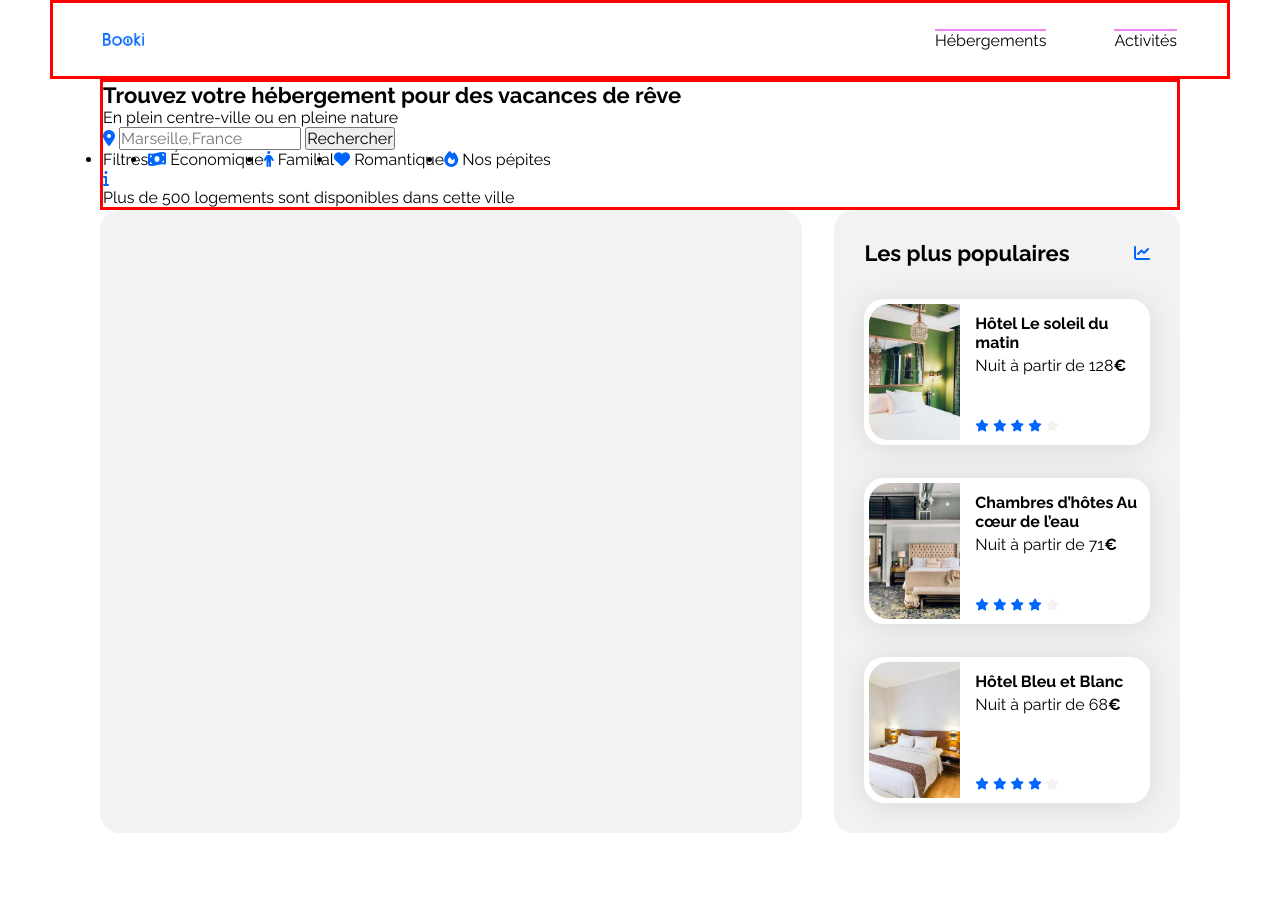
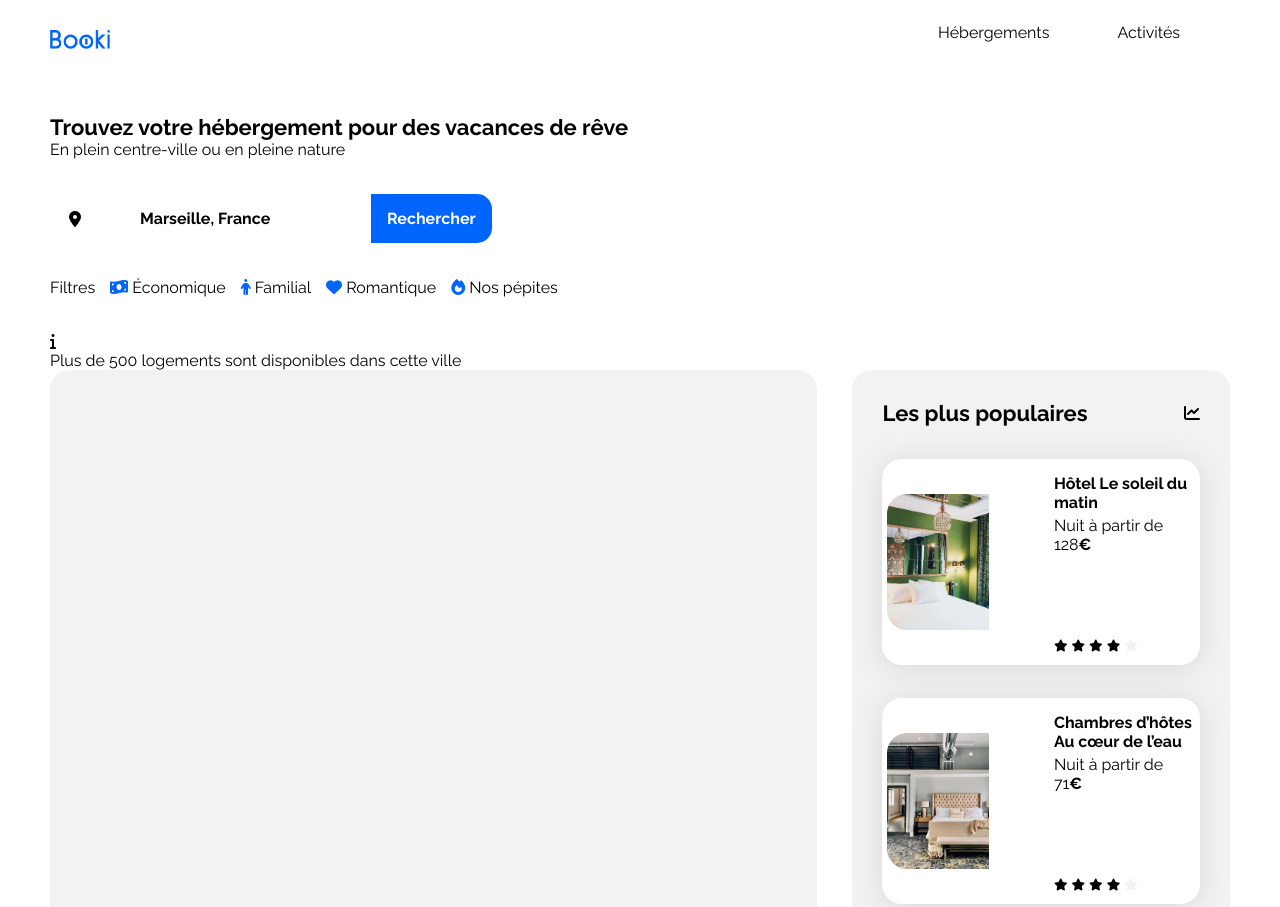
Before and after one commit to Elodie76/Projet-3, a plain HTML site: page index.html in a window 1280 px wide. Shown: the top 907 px of the page. Before the commit the page ends 833 px from the top, so only its background shows below. Drawn offline with Linux system fonts and the light colour scheme.

Commit message:
refonte du header et début css section filtres

```diff
--- a/css/style.css
+++ b/css/style.css
@@ -13,19 +13,17 @@
     --filter-bg-color: #DEEBFF;
 }
 
-.fa-solid {
-    color: var(--main-color);
-}
-
 body {
     display: flex;
+    flex-direction: column;
     justify-content: center;
+
+    padding: 0px 50px;
+
 }
 
 .main-container {
-    width: 100%;
     max-width: 1440px;
-    padding: 0 50px;
     box-sizing: border-box;
 }
 
@@ -37,7 +35,8 @@ a {
 
 .section-title {
     margin: 0;
-    font-size: 22px;
+    font-size: 1.375rem; /* figma 22px */
+    font-weight: 700;
 }
 
 .card {
@@ -56,62 +55,119 @@ a {
 }
 
 .euro {
-    font-weight: 700;
+    font-weight: bold; /* bold = 700 */
 }
 
 .neutral-star {
     color: var(--main-bg-color)
 }
 /****** Header ***********/
-.logo{
-    padding: 30px 50px 30px 50px;
-}
-.navbar{
+
+header{
     display: flex;
     justify-content: space-between;
-    width: 100%;
-    height: 79px;
-    font-weight: 400;
-    word-wrap: break-word;
+    padding-bottom: 35px;
 
-    border: solid red;
 }
 
-.navbar ul{
+img{
+    align-items: center;
+    height: 19px;
+    margin: 30px 50px 30px 0px;
+
+}
+nav{
+ display: flex;
+ padding: 0px 50px 30px 0px;
+ align-items: center;
+ gap: 68px;
+
+}
+
+nav a{
+
+    height: auto 35px;
+    border-top: solid transparent;
+    border-top-width: 2px;
+    padding-top: 14px;
+}
+
+nav a:hover{
+
+    color: var(--main-color);
+    border-top: solid ;
+    border-top-width: 2px;
+    padding-top: 14px;
+    height: auto 35px;
+}
+
+/****** Filtre ***********/
+.infogroup{
     display: flex;
-    flex-direction: row;
-    align-items: center;
-    list-style-type: none;
-    gap: 68px;
-    padding: 0px 50px 0px 50px;
+    flex-direction: column;
+    gap: 35px;
 
 
 }
-.navbar ul li a{
-    display: block;
-    border-top: 0.15em solid violet;
 
-    height: auto 35px;
+fieldset{
+    border: none;
+    display: flex;
+    gap: 24px;
 }
 
-.navbar ul li a:hover{
-    display: block;
-    color: var(--main-color);
-    border-top: 0.15em solid;
+fieldset input{
+    border: none;
+    padding: 15px 16px 15px 16px;
+    border-radius: 0px 15px 15px 0px;
 
-    height: auto 35px;
+    font-weight: bold;/* figma 700 */
 }
-/****** Filtre ***********/
-.infogroup{
-    border: solid red;
+
+.icon_loupe{
+    display: none
 
 }
 
-.infogroup ul {
+.icon_locatilation{
+    width: 50px;
+    height: 49px;
+    display: flex;
+    align-items: center;
+    justify-content: space-around;
+
+}
+
+input::placeholder {
+    font-weight: bold;
+    color: black;
+  }
+
+.submitbuton{
+    background-color: var(--main-color);
+    color: white;
+}
+
+.p-filtre{
+    font-weight: bold;
+    font-size: 1rem; /* figma 16px */
+}
+
+.infogroup ul{
     display: flex;
     flex-direction: row;
+    list-style: none;
+    gap: 15px;
+
+}
+.infogroup ul li{
+    gap: 10px;
 }
 
+
+.infogroup ul i{
+    color: var(--main-color);
+}
 
 
 /****** Hebergements And Populaires ***********/
--- a/index.html
+++ b/index.html
@@ -14,35 +14,42 @@
     <link rel="stylesheet" href="./css/style.css">
 </head>
 
-<body>
-    <div class="main-container">
-        <header>
-            <nav class="navbar">
-                <img class="logo" src="./images/logo/Booki.png" alt="Logo/Booki">
-                <ul>
-                    <li><a href="">Hébergements</a></li>
-                    <li><a href="">Activités</a></li>
-                </ul>
 
 
+<body>
+    <header>
 
-            </nav>
-        </header>
-        <main class="main-container">
+        <img  src="./images/logo/Booki.png" alt="Logo/Booki">
+        <nav>
+            <a href="#ancre_hébergements">Hébergements</a>
+            <a href="#ancre_activités">Activités</a>
+        </nav>
+    </header>
+    <main class="main-container">
+
+
             <section class="infogroup">
                 <div>
                     <h2 class="section-title">Trouvez votre hébergement pour des vacances de rêve</h2>
                     <p>En plein centre-ville ou en pleine nature</p>
                 </div>
-                <div>
-                    <form method="post" action=""><!-- pas de données dans action car pas d'adresse backend, on reste sur la même url-->
-                        <label>
+                <form method="post" action=""><!-- pas de données dans action car pas d'adresse backend, on reste sur la même url-->
+                    <fieldset>
+                        <div class="icon_loupe">
+                             <i class="fa-solid fa-magnifying-glass"></i>
+                        </div>
+
+                        <label for="lieu">
+                        <div class="icon_locatilation">
                             <i class="fa-solid fa-location-dot"></i>
+                        </div>
                         </label>
-                        <input type="text" id="lieu" name="lieu" placeholder="Marseille,France" required>
-                        <input type="submit" value="Rechercher">
-                    </form>
-                </div>
+                        <input type="text" id="lieu" name="lieu" placeholder="Marseille, France" required>
+                        <input class="submitbuton" type="submit" value="Rechercher">
+                    </fieldset>
+
+                </form>
+
                 <ul><!-- dupliquer les balises : Alt+Maj+ fleche haut ou bas-->
                     <li>Filtres</li>
                     <li>
@@ -67,6 +74,9 @@
                     <p>Plus de 500 logements sont disponibles dans cette ville</p>
                 </div>
             </section>
+
+
+
 
             <div class="hebergements-and-populaires">
                 <section class="hebergements">
```
